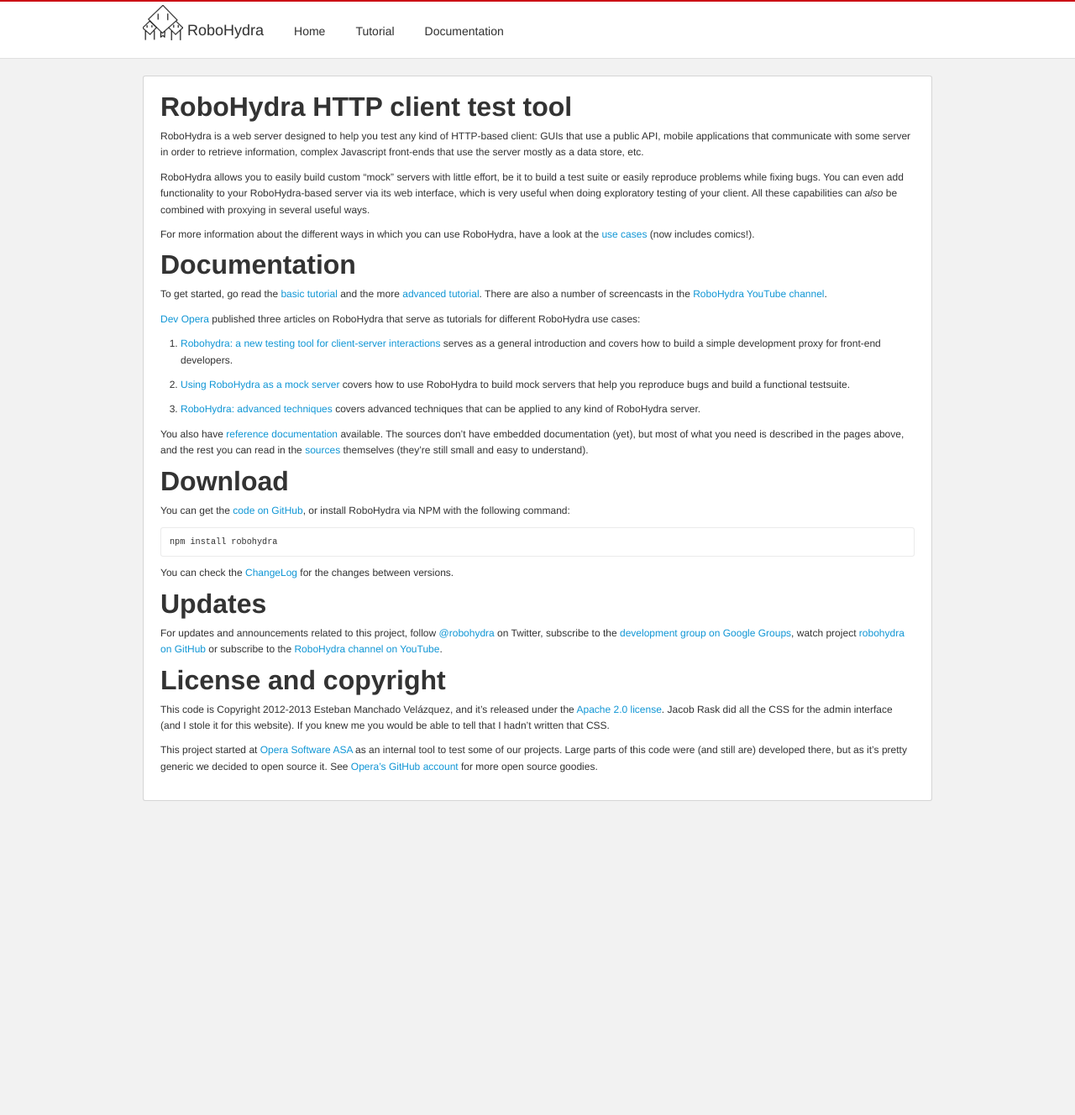
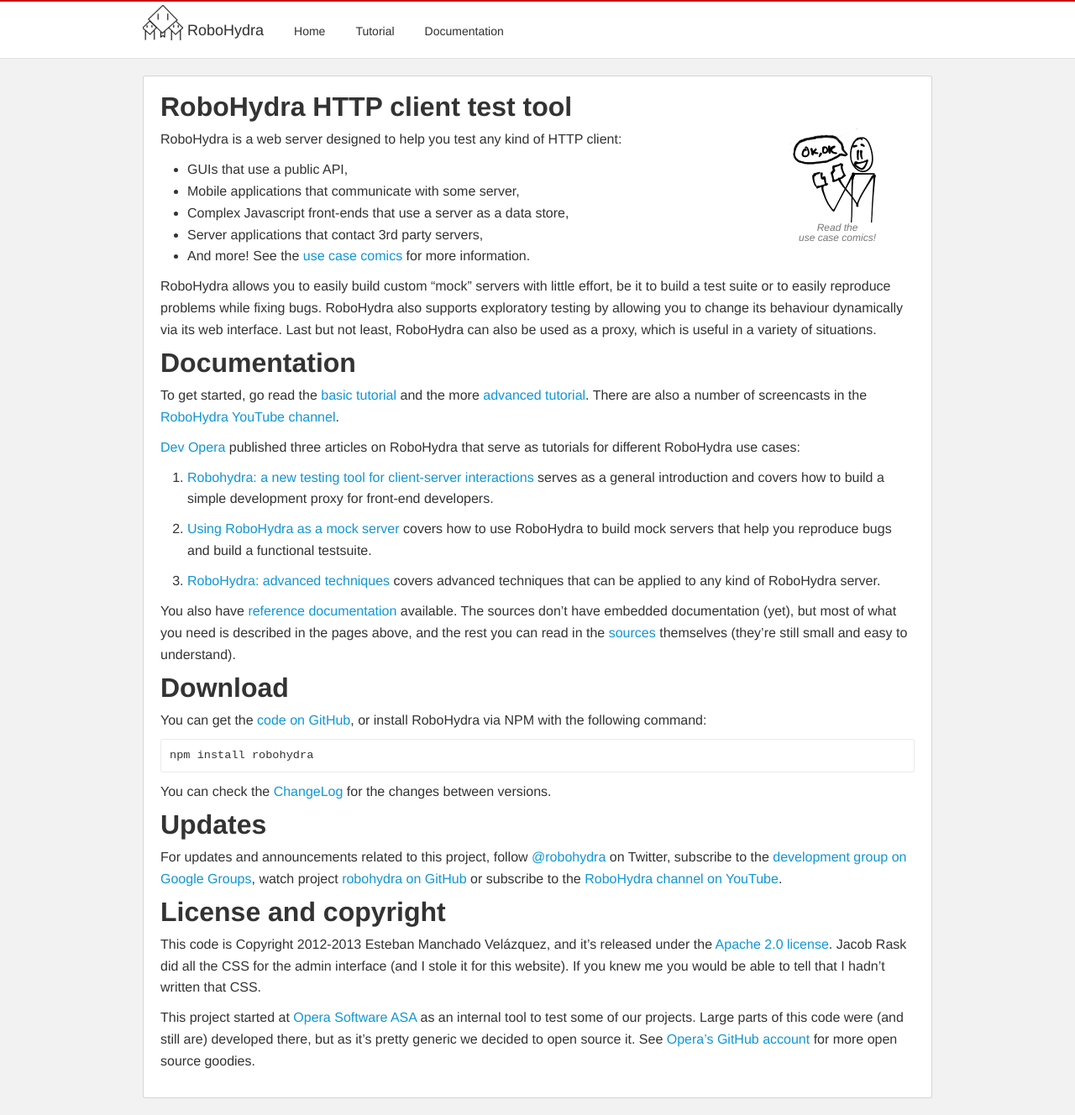
Before and after one commit to robohydra/robohydra, a Jekyll site: the page built from index.md, in a window 1280 px wide and 1328 px high. Shown: the whole window at 84% size. Built offline with Jekyll 4.4.1, drawn with Linux system fonts in a browser that asks for light colours.

Commit message:
Make fonts bigger, add a teaser for the use case comics

```diff
--- /dev/null
+++ b/_layouts/frontpage.html
@@ -0,0 +1,6 @@
+---
+layout: default
+---
+<div class="frontpage">
+{{content}}
+</div>
--- a/index.md
+++ b/index.md
@@ -1,25 +1,31 @@
 ---
-layout: default
+layout: frontpage
 ---
 RoboHydra HTTP client test tool
 ===============================
 
+<div class="teaser-pic">
+  <a href="/usecases">
+    <img src="/static/img/usecases-teaser.png" />
+    <figcaption>Read the<br/>use case comics!</figcaption>
+  </a>
+</div>
+
 RoboHydra is a web server designed to help you test any kind of
-HTTP-based client: GUIs that use a public API, mobile applications
-that communicate with some server in order to retrieve information,
-complex Javascript front-ends that use the server mostly as a data
-store, etc.
+HTTP client:
+
+* GUIs that use a public API,
+* Mobile applications that communicate with some server,
+* Complex Javascript front-ends that use a server as a data store,
+* Server applications that contact 3rd party servers,
+* And more! See the [use case comics](/usecases) for more information.
 
 RoboHydra allows you to easily build custom "mock" servers with little
-effort, be it to build a test suite or easily reproduce problems while
-fixing bugs. You can even add functionality to your RoboHydra-based
-server via its web interface, which is very useful when doing
-exploratory testing of your client. All these capabilities can _also_
-be combined with proxying in several useful ways.
-
-For more information about the different ways in which you can use
-RoboHydra, have a look at the [use cases](usecases) (now includes
-comics!).
+effort, be it to build a test suite or to easily reproduce problems
+while fixing bugs. RoboHydra also supports exploratory testing by
+allowing you to change its behaviour dynamically via its web interface.
+Last but not least, RoboHydra can also be used as a proxy, which is
+useful in a variety of situations.
 
 Documentation
 =============
--- a/static/css/robohydra.css
+++ b/static/css/robohydra.css
@@ -15,6 +15,15 @@
     font-style: italic;
     color: #777;
     margin-bottom: 2ex;
+}
+
+.teaser-pic {
+    float: right;
+    margin-left: 1.5em;
+    margin-right: 3em;
+    text-align: center;
+    line-height: 100%;
+    font-size: 12px;
 }
 
 div.warning {
```
Also changed, not shown: static/css/lipstick.min.css, static/img/usecases-teaser.png (added).
